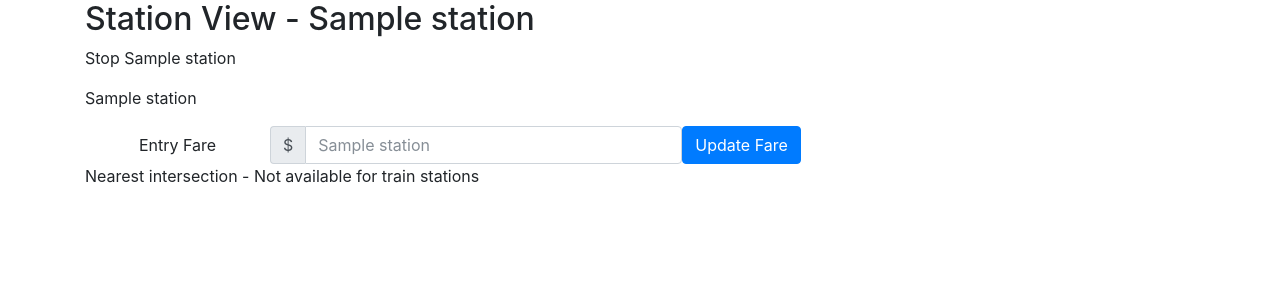
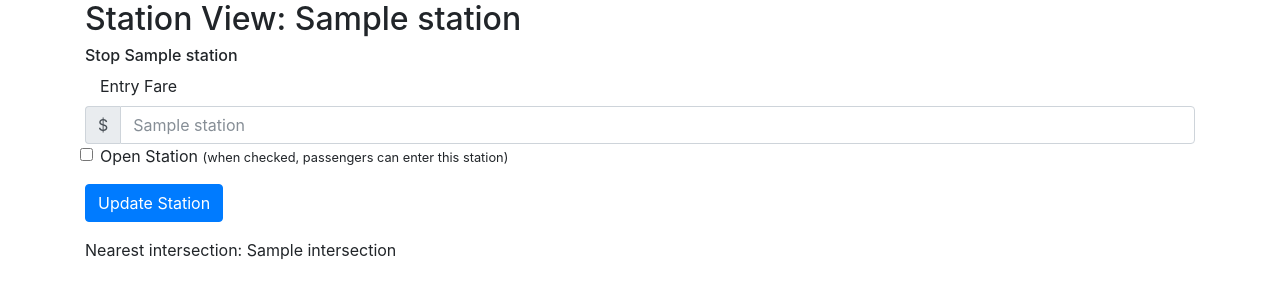
Before and after one commit to Piejak/cs4400_project, a Flask app: template templates/stationView.html in a window 1280 px wide. Shown: the part 56-356 px from the top of the page. Run offline with Flask 2, Linux system fonts and the light colour scheme; the template is opened without the code that fills it: most values are stand-ins (such as "Sample title", 1, 10 or a date in 2020); some libraries are stand-ins or nearby versions.

Commit message:
Finishes implementing the functionality for updating a station

```diff
--- a/app.py
+++ b/app.py
@@ -123,11 +123,23 @@ def station_management():
         return redirect(url_for('home'))
     return render_template('stationManagement.html', stations=query_db('''select * from Station;'''))
 
-@app.route('/stations/<station>')
+@app.route('/stations/<station>', methods=['GET', 'POST'])
 def station_view(station):
+    if not g.admin:
+        return redirect(url_for('home'))
     station_info = query_db('''select * from Station where StopID = %s''', station, one=True)
-    print(station_info)
-    return render_template('stationView.html', station=station_info)
+    if not station_info:
+        abort(404)
+    intersection = None
+    if not station_info[4]:
+        #this is a bus so we need the intersection
+        intersection = query_db('''select Intersection from BusStationIntersection where StopID=%s''', station, one=True)
+
+    if request.method == 'POST':
+        # TODO: validate the input
+        post_db('''update Station set EnterFare = %s, ClosedStatus=%s where StopID = %s limit 1''', [(station_info[2] if not request.form['entryFare'] else request.form['entryFare']), (1 if not request.form.get('isOpen') else 0), station])
+        return redirect(url_for('station_management'))
+    return render_template('stationView.html', station=station_info, intersection=intersection)
 
 
 @app.route("/createStation", methods=['GET', 'POST'])
@@ -136,8 +148,7 @@ def create_station():
         error = 'You must be an admin to view this page'
         return redirect(url_for('home'))
     if request.method == 'POST':
-        print(request.form)
-        #TODO: implement busses and check for valid range of entry fare
+        #TODO: check for valid range of entry fare
         post_db('''insert into Station values (%s, %s, %s, %s, %s);''', [request.form['stopId'], request.form['sName'], request.form['entryFare'], (1 if not request.form.get('isOpen') else 0), (1 if request.form['stationRadio'] == 'train' else 0)])
         if request.form['stationRadio'] == 'bus':
             post_db('''insert into BusStationIntersection values (%s, %s)''', [request.form['stopId'], request.form['nearestIntersection']])
--- a/templates/stationView.html
+++ b/templates/stationView.html
@@ -1,7 +1,6 @@
 {% extends "layout.html" %} {% block title %}Station View{% endblock %} {% block body %}
-<h2>Station View - {{ station[1] }}</h2>
-<p>Stop {{ station[0] }}</p>
-<p>{{ station }}</p>
+<h2>Station View: {{ station[1] }}</h2>
+<h6>Stop {{ station[0] }}</h6>
 
 {% if error %}
 <div class="error">
@@ -9,16 +8,32 @@
 </div>
 {% endif %}
 
-<form class="form-inline">
+<form class="form-horizontal" method="post">
     <label for="entryFare" class="col-sm-2 control-label">Entry Fare</label>
     <div class="input-group">
         <div class="input-group-addon">$</div>
         <input type="text" name="entryFare" size="30" placeholder="{{ station[2] }}" id="entryFare" class="form-control">
     </div>
+    <div class="form-check">
+        <div class="col-sm-offset-2 col-sm-10">
+            <label>
+                {% if station[3] %}
+                <input type="checkbox" class="form-check-input" name="isOpen"> Open Station
+                {% else %}
+                <input type="checkbox" class="form-check-input" name="isOpen" checked> Open Station
+                {% endif %}
+                <small>(when checked, passengers can enter this station)</small>
+            </label>
+        </div>
+    </div>
     <div class="form-group">
-        <button type="submit" class="btn btn-primary">Update Fare</button>
+        <button type="submit" class="btn btn-primary">Update Station</button>
     </div>
 </form>
+{% if intersection %}
+<p>Nearest intersection: {{ intersection[0] }}</p>
+{% else %}
 <p>Nearest intersection - Not available for train stations</p>
+{% endif %}
 
 {% endblock %}
```
